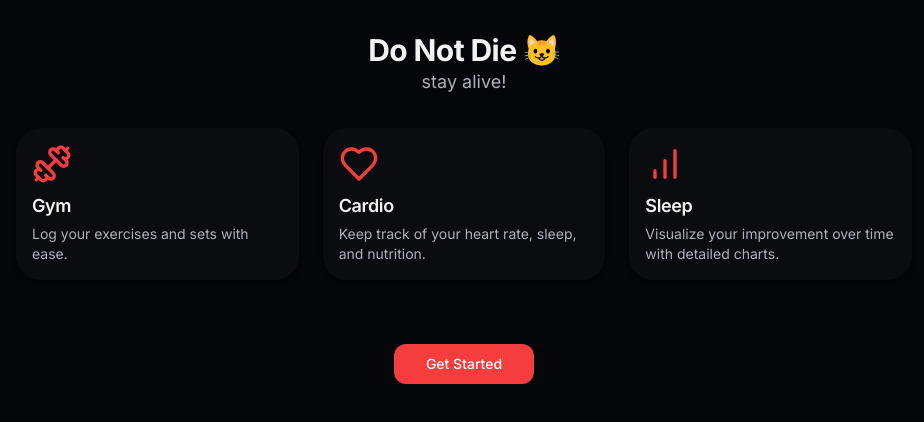
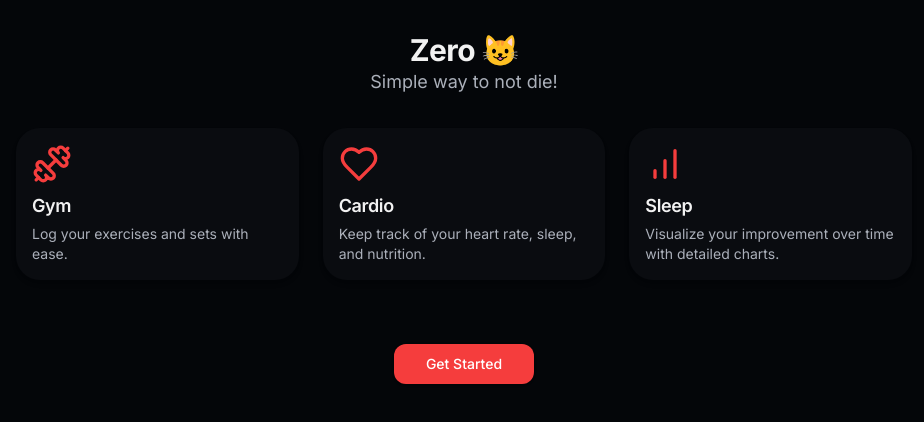
Before and after one commit to tushar-base-eth/donotdie, a Next.js app: page / in a window 1280 px wide. Shown: the top 422 px of the page, without its empty margins (176-1100 px from the left). Built offline with nearby package versions, Linux system fonts and the light colour scheme; no server answers.

Commit message:
rebranding

```diff
--- a/app/page.tsx
+++ b/app/page.tsx
@@ -40,8 +40,8 @@ export default function LandingPage() {
           transition={{ duration: 0.6 }}
           className="mb-4"
         >
-          <h1 className="text-3xl font-bold">Do Not Die 😺</h1>
-          <p className="text-lg text-muted-foreground">stay alive!</p>
+          <h1 className="text-3xl font-bold">Zero 😺</h1>
+          <p className="text-lg text-muted-foreground">Simple way to not die!</p>
         </motion.div>
       </div>
 
```
